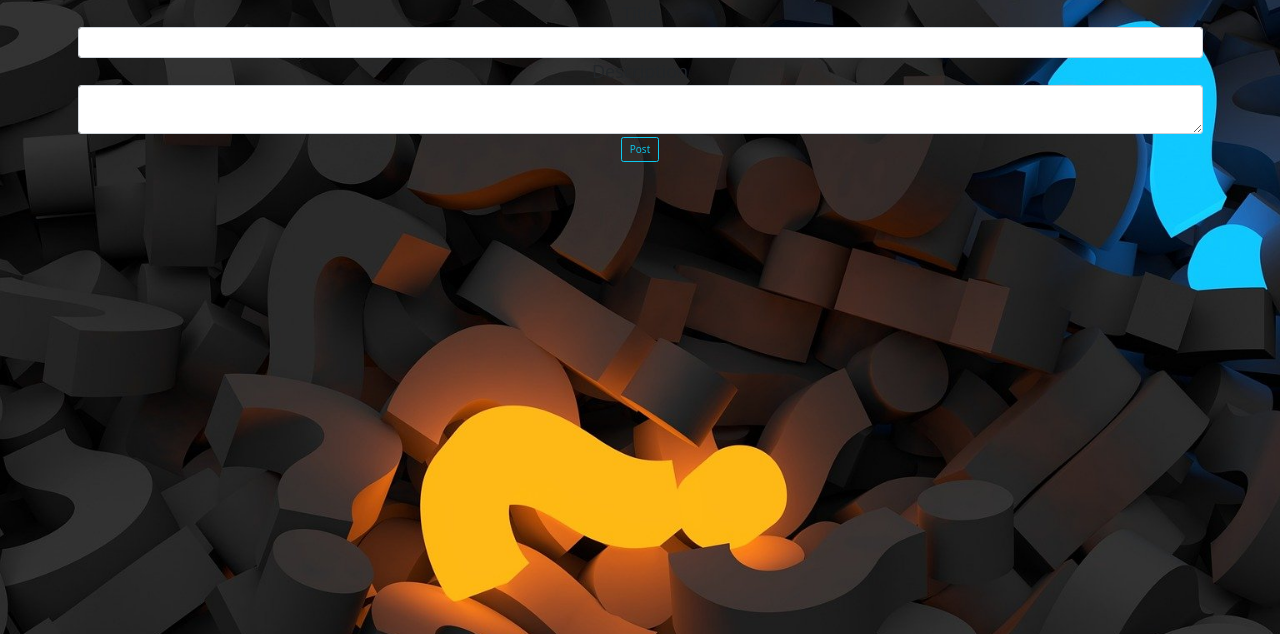
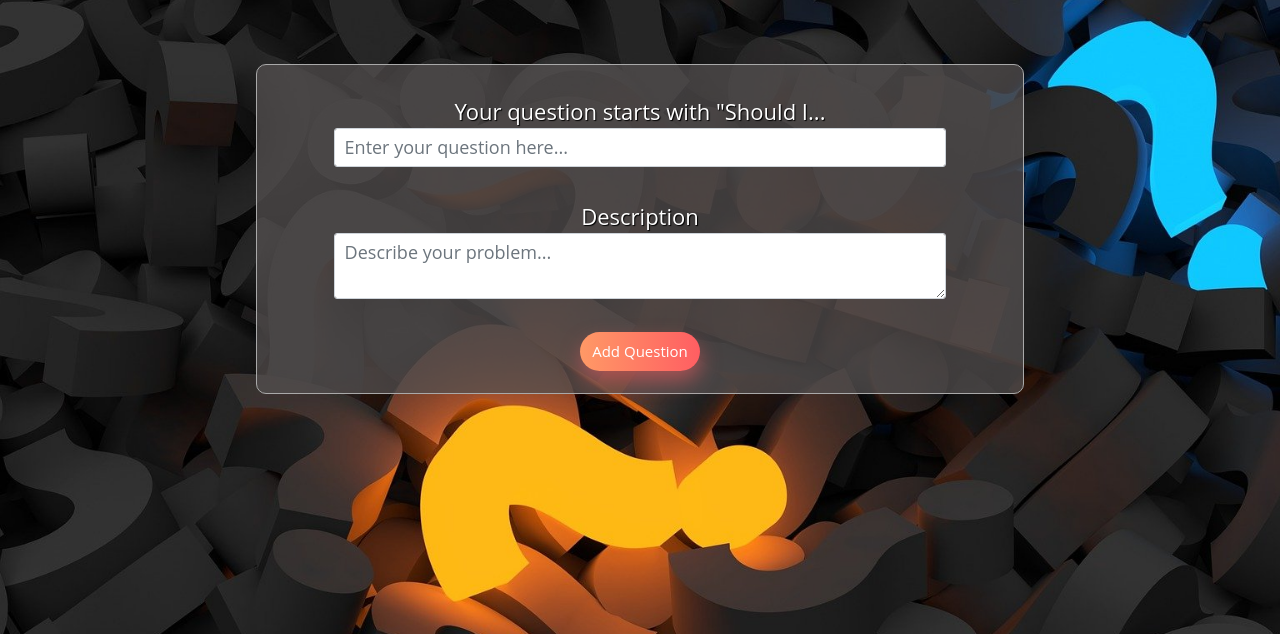
Before and after one commit to Illia-Br/should-i-do-it, a Flask app: page /create in a window 1280 px wide. Shown: the part 82-716 px from the top of the page. Run offline with Flask 2, Linux system fonts and the light colour scheme; the visitor is signed in with stand-in values (Sample User, id 1).

Commit message:
style create post page

```diff
--- a/myapp/posts/forms.py
+++ b/myapp/posts/forms.py
@@ -3,6 +3,6 @@ from wtforms import StringField, SubmitField, TextAreaField
 from wtforms.validators import DataRequired
 
 class PostForm(FlaskForm):
-    title = StringField('Title', validators=[DataRequired()])
+    title = StringField('Your question starts with "Should I...', validators=[DataRequired()])
     description = TextAreaField('Description', validators=[DataRequired()])
-    submit = SubmitField('Post')
+    submit = SubmitField('Add Question')
--- a/myapp/static/styles/style.css
+++ b/myapp/static/styles/style.css
@@ -251,3 +251,27 @@ h2 {
 .card p{
   font-size: 1.4rem;
 }
+
+.create-container {
+  background: rgba(84, 80, 80, 0.742);
+  max-width: 60%;
+  margin: 5% auto;
+  border-radius: 10px;
+  border: solid 1px darkgray;
+  color: #fff;
+  text-shadow: 1px 1px 1px black;
+}
+
+.create-form {
+  margin: 0 auto;
+  padding-top: 3rem;
+  max-width: 80%;
+  padding-bottom: 1rem;
+  color: #fff;
+  text-shadow: 1px 1px 1px black;
+  font-size: 2.2rem;
+}
+
+.text-in-form {
+  font-size: 1.8rem;
+}
--- a/myapp/templates/create_post.html
+++ b/myapp/templates/create_post.html
@@ -1,20 +1,16 @@
 {% extends "base.html" %}
 {% block content %}
-    <div class="container">
-      <form class="form-group" method="POST">
+    <div class="create-container">
+      <form class="create-form" method="POST">
           {{form.hidden_tag()}}
+              {{form.title.label(class="form-control-label")}}
+              {{form.title(class="form-control form-control-lg text-in-form", placeholder="Enter your question here...")}}
+            <br>
+            {{form.description.label(class="form-control-label")}}
+            {{form.description(class="form-control form-control-lg text-in-form", placeholder="Describe your problem...")}}
+            <br>
+            {{form.submit(class="btn-prim")}}
 
-          <div class="form-group">
-              {{form.title.label(class="form-control-label")}}
-              {{form.title(class="form-control form-control-lg")}}
-          </div>
-          <div class="form-group">
-            {{form.description.label(class="form-control-label")}}
-            {{form.description(class="form-control form-control-lg")}}
-        </div>
-        <div class="form-group">
-            {{form.submit(class="btn btn-outline-info")}}
-        </div>
       </form>
     </div>
 {% endblock %}
```
